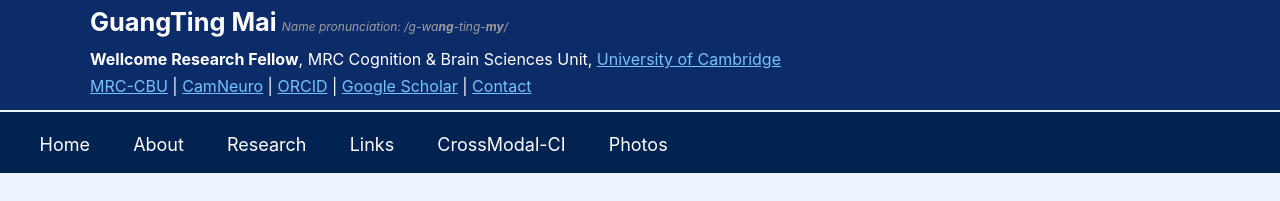
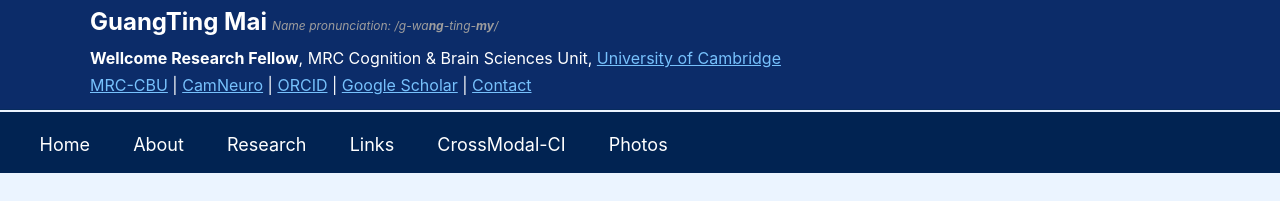
Before and after one commit to guangtingmai/guangtingmai.github.io, a Jekyll site: the page built from _pages/talkmap.html, in a window 1280 px wide. Shown: the top 201 px of the page. Built offline with Jekyll 4.4.1, drawn with Linux system fonts in a browser that asks for light colours; nearby versions of some CDN libraries.

Commit message:
Update _config.yml

```diff
--- a/_config.yml
+++ b/_config.yml
@@ -23,7 +23,7 @@
 author:
   # Biographic information
   avatar           : "profile.jpg"
-  name             : '<span style="font-size:19pt;line-height:1.1"><strong>GuangTing Mai</strong></span> <span style="font-size:9pt;color:#9e9d9d;line-height:1.1"><i>Name pronunciation: /g-wa<strong>ng</strong>-ting-<strong>my</strong>/</i></span>'
+  name             : '<span style="font-size:18pt;line-height:1.1"><strong>GuangTing Mai</strong></span> <span style="font-size:9pt;color:#9e9d9d;line-height:1.1"><i>Name pronunciation: /g-wa<strong>ng</strong>-ting-<strong>my</strong>/</i></span>'
   pronouns         : # example: "she/her"
   bio              : '<span style="font-size:12pt;"><strong>Wellcome Research Fellow</strong>, MRC Cognition & Brain Sciences Unit, <a href="https://www.cam.ac.uk/">University of Cambridge</a><br><a href="https://www.mrc-cbu.cam.ac.uk/people/guangting.mai/">MRC-CBU</a> | <a href="https://neuroscience.cam.ac.uk/member/gm832/">CamNeuro</a> | <a href="https://orcid.org/0000-0002-5618-7420">ORCID</a> | <a href="https://scholar.google.com/citations?user=bCQ03mIAAAAJ&hl=en">Google Scholar</a> | <a href="https://guangtingmai.github.io/contact/">Contact</a></span>'
   location         : # "UK"
```
